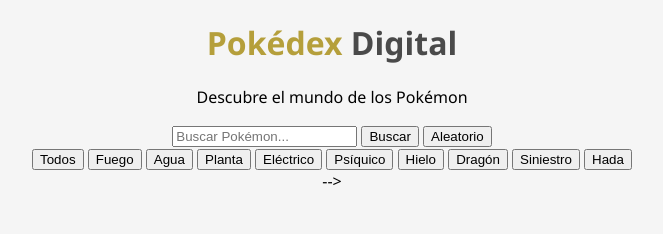
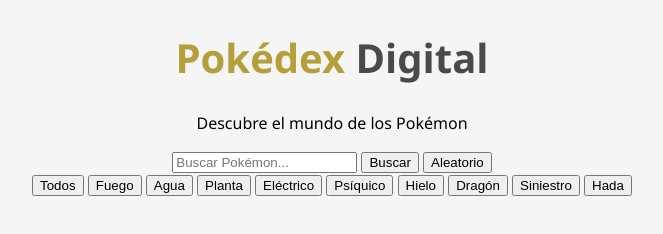
Before and after one commit to NicolasJ7O/Pokeapi, a website: page pokeapi/src/index.html in a window 1280 px wide. Shown: the whole page, without its empty margins (308-971 px from the left). Drawn offline with Linux system fonts and the light colour scheme.

Commit message:
HTML base y CSS base

```diff
--- a/pokeapi/src/index.html
+++ b/pokeapi/src/index.html
@@ -32,7 +32,7 @@
 		</section>
 		<section id="pokemon-card" aria-live="polite"></section>
 	</main>
-	<script type="module" src="index.js"></script> -->
+	<script type="module" src="index.js"></script>
 </body>
 
 </html>
--- a/pokeapi/src/styles/main.css
+++ b/pokeapi/src/styles/main.css
@@ -18,3 +18,8 @@
 main {
 	width: 100%;
 }
+
+h1 {
+	margin-top: 30px;
+	font-size: 2.5em;
+}
```
